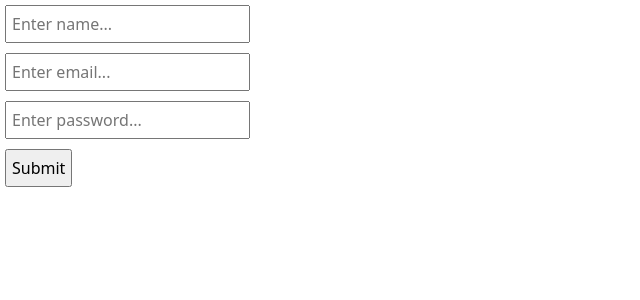
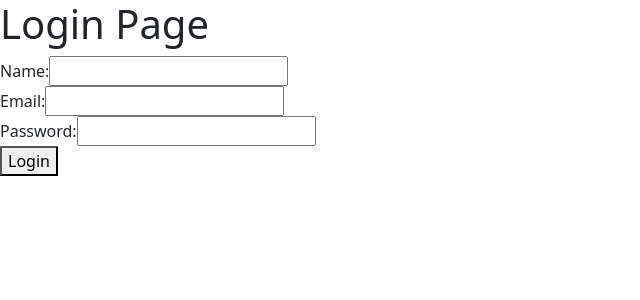
Before and after one commit to webfaisalbd/react-basics-ai, a React (Create React App) app: page / in a window 1280 px wide. Shown: the top 300 px of the page, without its empty margins (0-640 px from the left). Built offline with nearby package versions, Linux system fonts and the light colour scheme.

Commit message:
form validation using  yup

```diff
--- a/src/App.js
+++ b/src/App.js
@@ -1,11 +1,11 @@
 import React from 'react'
-import NormalFormYup from './form-validation-formik/NormalFormYup'
+import NormalFormYup2 from './form-validation-formik/NormalFormYup2'
 
 
 const App = () => {
   return (
     <>
-      <NormalFormYup />
+      <NormalFormYup2 />
     </>
   )
 }
--- /dev/null
+++ b/src/form-validation-formik/NormalFormYup2.js
@@ -0,0 +1,67 @@
+import React, { useState } from 'react'
+
+import * as yup from 'yup';
+
+const NormalFormYup2 = () => {
+    const [user, setUser] = useState({ name: '', email: '', password: '' });
+    const { name, email, password } = user;
+
+    let userSchema = yup.object().shape({
+        name: yup.string().min(2).required(),
+        email: yup.string().email().required(),
+        password: yup.string().min(4).max(6).required()
+    })
+
+    const handleChange = (e) => {
+
+        let filledName = e.target.name;
+
+        if (filledName === 'name') {
+            setUser({ name: e.target.value, email, password })
+        }
+        if (filledName === 'email') {
+            setUser({ name, email: e.target.value, password })
+        }
+        if (filledName === 'password') {
+            setUser({ name, email, password: e.target.value })
+        }
+
+    }
+
+    const handleSubmit = async (e) => {
+        e.preventDefault();
+        console.log(user);
+
+        const isValid = await userSchema.isValid(user);
+        console.log(isValid);
+    }
+
+    return (
+        <div>
+            <h1>Login Page</h1>
+            <form onSubmit={handleSubmit}>
+                <div>
+                    <label htmlFor="name">Name: </label>
+                    <input type="text" name="name" id="name" required
+                        onChange={handleChange}
+                        value={name} />
+                </div>
+                <div>
+                    <label htmlFor="email">Email: </label>
+                    <input type="email" name="email" id="email" required
+                        onChange={handleChange}
+                        value={email} />
+                </div>
+                <div>
+                    <label htmlFor="password">Password: </label>
+                    <input type="password" name="password" id="password" required
+                        onChange={handleChange}
+                        value={password} />
+                </div>
+                <button type="submit">Login</button>
+            </form>
+        </div>
+    )
+}
+
+export default NormalFormYup2
```
